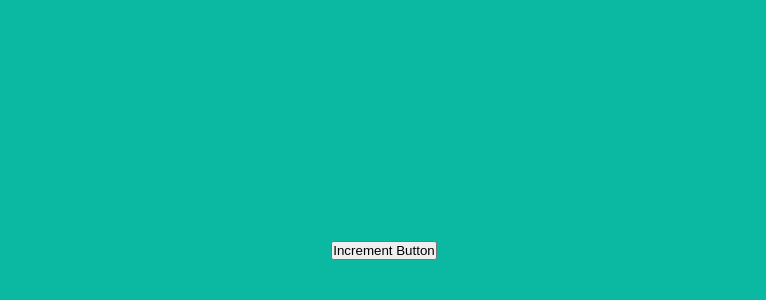
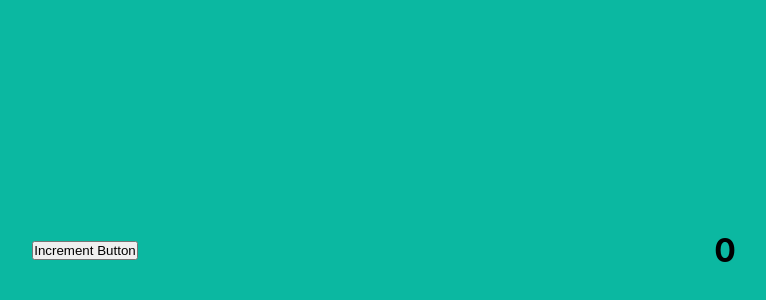
Before and after one commit to Beatyofcoding/AnotherFirstProjectOfReact, a React (Create React App) app in the folder areactproject/: page / in a window 1280 px wide. Shown: the part 150-450 px from the top of the page, without its empty margins (256-1022 px from the left). Built offline with nearby package versions, Linux system fonts and the light colour scheme.

Commit message:
Settin"h1"ByPuttin"{count}FromPrevStateIn=AllWorks

```diff
--- a/areactproject/src/App.js
+++ b/areactproject/src/App.js
@@ -8,6 +8,7 @@ function App() {
   return (
     <div className="App">
       <button>Increment Button</button>
+      <h1>{count}</h1>
       {/* <h1>TestingApp.js</h1> */}
       {/* <Tweet name="tweet1" message="Hello This Is A Test For Tweet1"/>
       <Tweet name="tweet2" message="Hi This Is Another Test For Tweet2"/>
```
